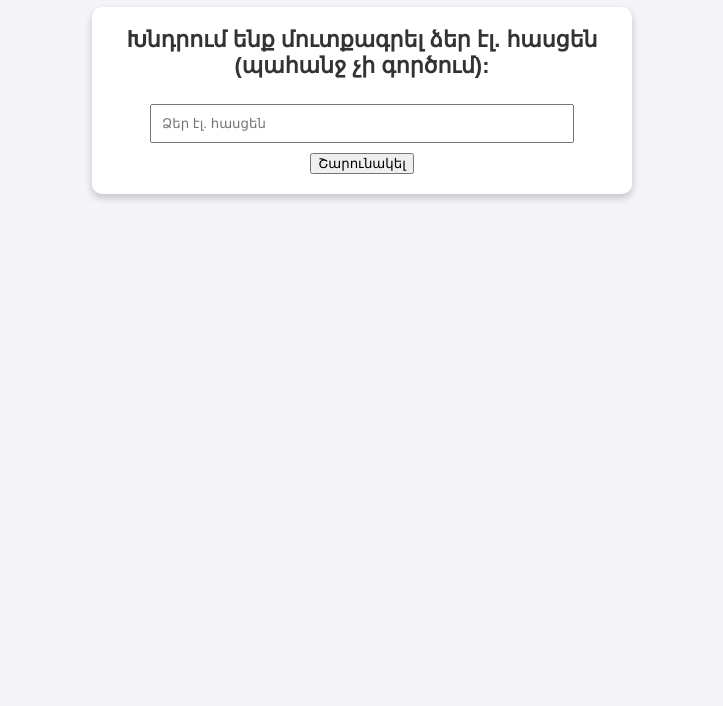
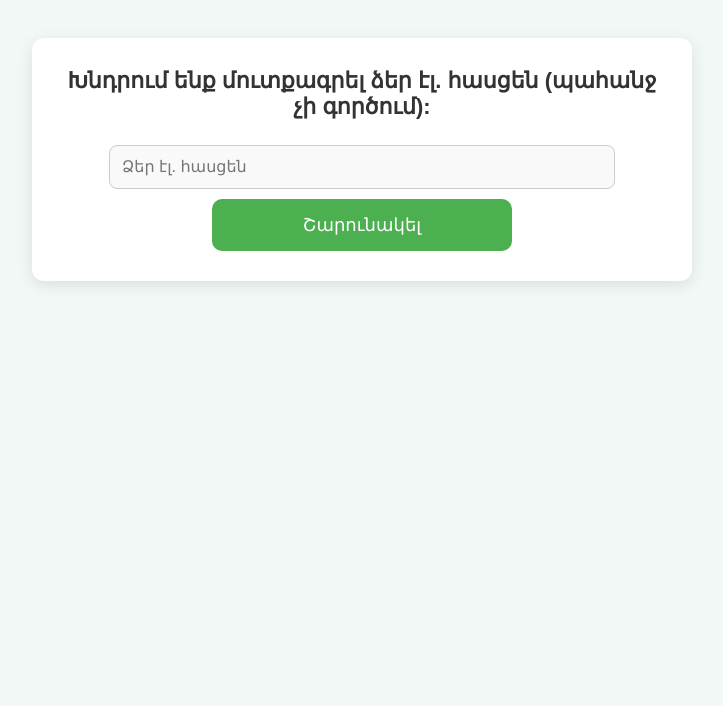
Before and after one commit to aramusayelyan/Game, a plain HTML site: page index.html in a window 1280 px wide. Shown: the part 94-800 px from the top of the page, without its empty margins (278-1001 px from the left). Drawn offline with Linux system fonts and the light colour scheme.

Commit message:
Update index.html

```diff
--- a/index.html
+++ b/index.html
@@ -8,50 +8,79 @@
         body {
             font-family: 'Arial', sans-serif;
             text-align: center;
-            background-color: #f4f4f9;
+            background-color: #f1f8f6;
             color: #333;
             margin: 0;
-            padding: 20px;
+            padding: 0;
         }
         h1 {
             color: #4CAF50;
+            font-size: 36px;
+            margin: 20px 0;
         }
         .game-container {
             background: white;
-            border-radius: 10px;
-            box-shadow: 0px 4px 8px rgba(0, 0, 0, 0.2);
-            padding: 20px;
+            border-radius: 12px;
+            box-shadow: 0px 4px 16px rgba(0, 0, 0, 0.1);
+            padding: 30px;
             display: inline-block;
             width: 80%;
-            max-width: 500px;
+            max-width: 600px;
+            margin-top: 50px;
         }
         .question {
             font-size: 22px;
             font-weight: bold;
             margin-bottom: 15px;
+            color: #333;
         }
         .options button {
             display: block;
-            margin: 8px auto;
-            padding: 12px;
-            width: 100%;
+            margin: 10px auto;
+            padding: 15px;
+            width: 80%;
             font-size: 18px;
             cursor: pointer;
             border: none;
-            border-radius: 5px;
+            border-radius: 10px;
             transition: background 0.3s, transform 0.2s;
-            text-transform: capitalize;
+            color: white;
         }
         .options button:hover {
             transform: scale(1.05);
         }
         .correct {
             background-color: #4CAF50;
-            color: white;
         }
         .incorrect {
             background-color: #E74C3C;
+        }
+        input[type="email"] {
+            width: 80%;
+            padding: 12px;
+            font-size: 16px;
+            margin: 10px 0;
+            border-radius: 8px;
+            border: 1px solid #ccc;
+            background-color: #f9f9f9;
+        }
+        input[type="email"]:focus {
+            outline: none;
+            border-color: #4CAF50;
+        }
+        button {
+            background-color: #4CAF50;
             color: white;
+            font-size: 18px;
+            padding: 15px;
+            width: 50%;
+            border: none;
+            border-radius: 10px;
+            cursor: pointer;
+            transition: background-color 0.3s ease-in-out;
+        }
+        button:hover {
+            background-color: #45a049;
         }
     </style>
 </head>
@@ -86,7 +115,7 @@
 
         function askEmail() {
             const emailPrompt = `<div class="question">Խնդրում ենք մուտքագրել ձեր էլ. հասցեն (պահանջ չի գործում):</div>
-            <input type="email" id="email" placeholder="Ձեր էլ. հասցեն" style="padding: 10px; width: 80%; margin: 10px 0;">
+            <input type="email" id="email" placeholder="Ձեր էլ. հասցեն" style="padding: 12px; width: 80%; margin: 10px 0;">
             <button onclick="startGame()">Շարունակել</button>`;
             document.getElementById("game").innerHTML = emailPrompt;
         }
```
